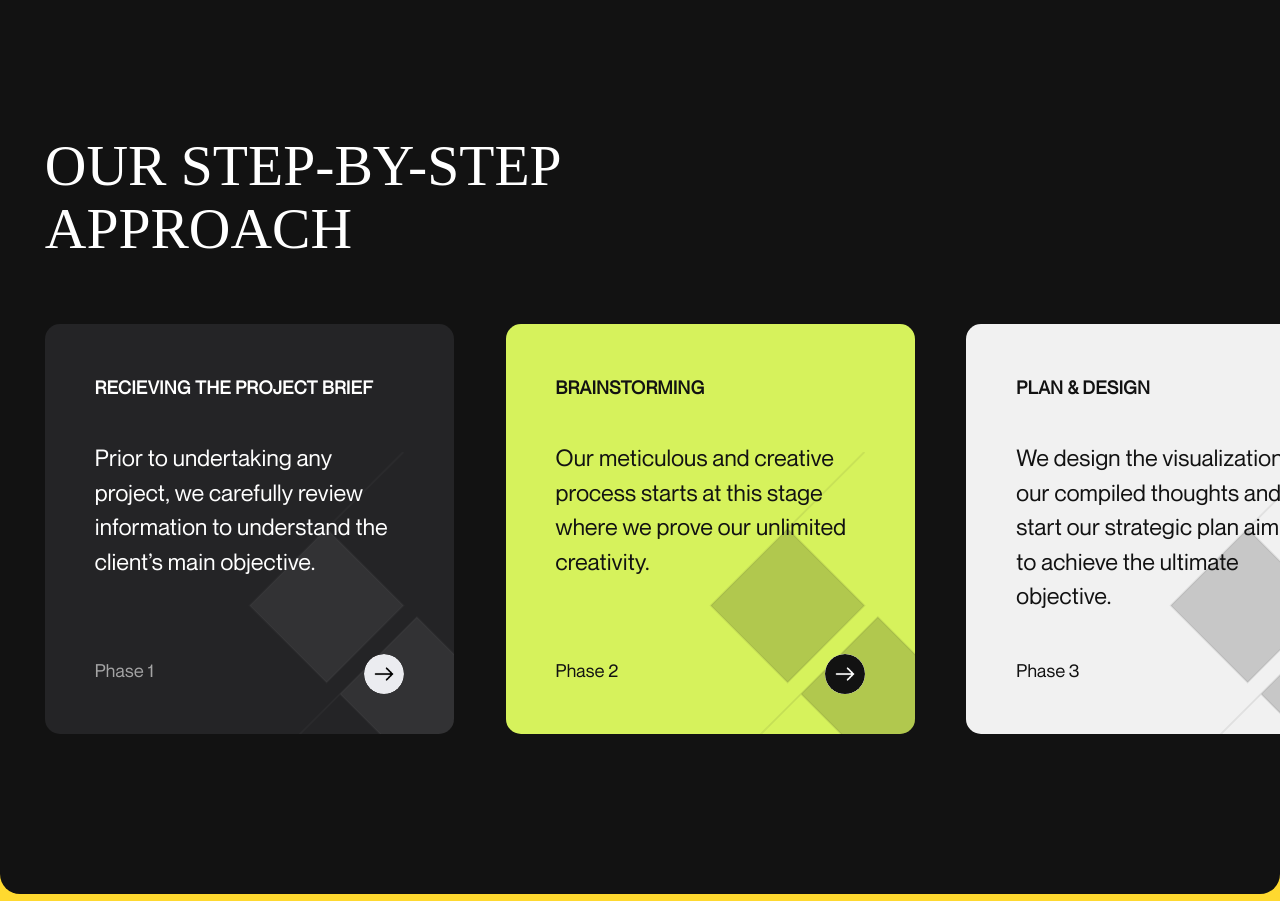
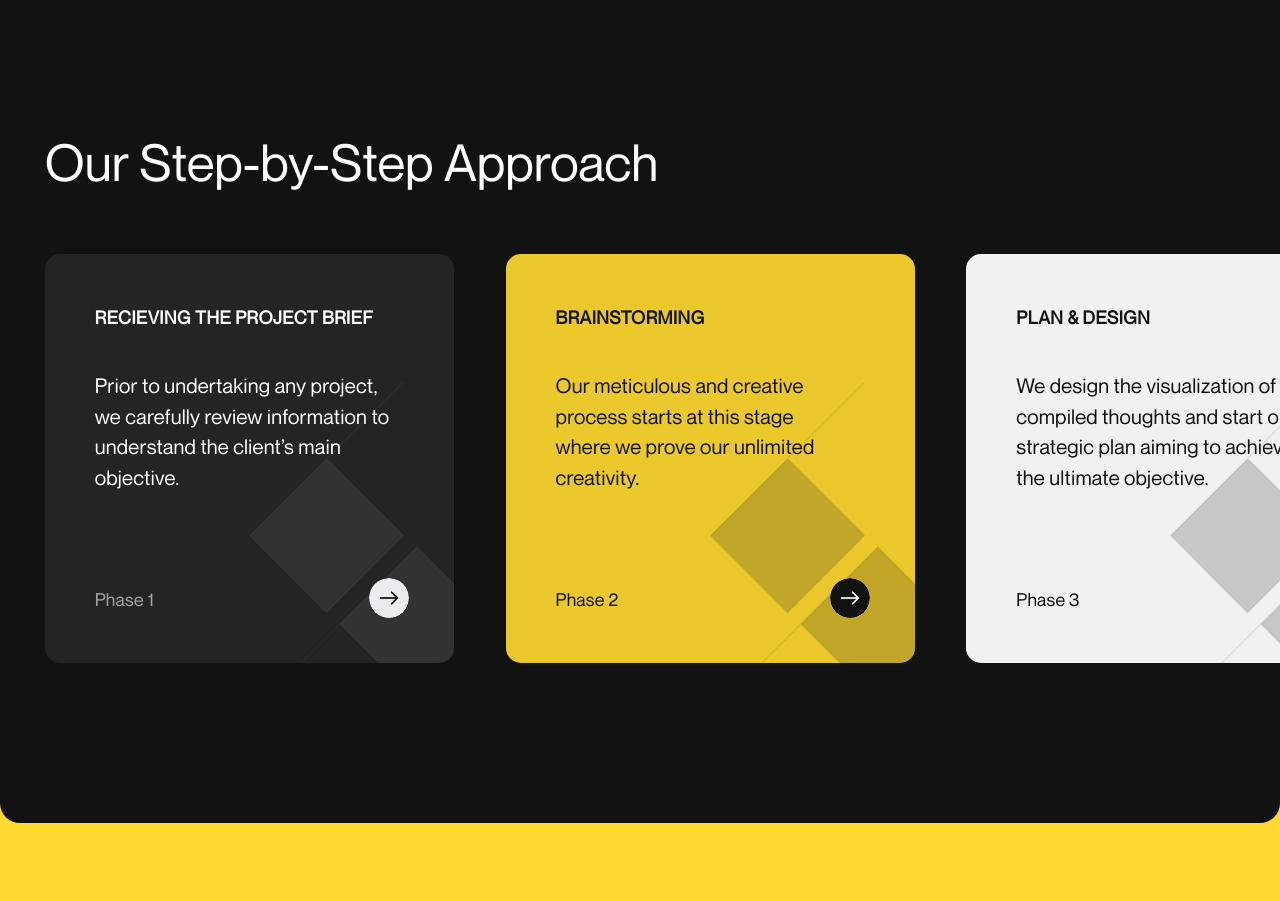
Before and after one commit to ZamPaul/bitspieces, a Next.js app: page /about in a window 1280 px wide. Shown: the part 1060-1961 px from the top of the page. Built offline with nearby package versions, Linux system fonts and the light colour scheme; a web font is replaced by a local one.

Commit message:
new testimonial slider added)

```diff
--- a/src/app/globals.css
+++ b/src/app/globals.css
@@ -29,6 +29,7 @@ html.lenis, html.lenis body {
     --black:#121212;
     --yellow2:#e0fd60;
     --yellow: #ffd92f;
+    --sliyellow: #ffd92fea;
     --bor: #808080;
     --sli:#242426;
     --purp:#b8a3f2;
--- a/src/app/page.js
+++ b/src/app/page.js
@@ -7,6 +7,7 @@ import Work from '@/components/home/work'
 import HomeAboutSection from '@/components/home/HomeAboutSection'
 import HomeServiceSection from '@/components/home/HomeServices'
 import HomeMarquee from '@/components/home/HomeMarquee'
+import Testimonials from '@/components/Testimonials/Testimonials'
 
 const Page = () => {
   return (
@@ -16,6 +17,7 @@ const Page = () => {
     <HomeAboutSection/>
     <HomeServiceSection/>
     <Work/>
+    <Testimonials/>
     <div className='bg-[#F1F1F1]'>
         <Marquee/>
         <FooterTest/>
--- /dev/null
+++ b/src/components/Testimonials/Testimonials.jsx
@@ -0,0 +1,129 @@
+import React, { useEffect, useState } from 'react'
+import Slide from './slide';
+import { motion } from 'framer-motion';
+import Getdimensions from '../hooks/getdimensions';
+
+const testimonials = [
+    {
+        name: "John Doe",
+        occupation: "Creative Director at Visionary Films",
+        review: "Bits & Pieces transformed our film sets into stunning visual masterpieces. Their attention to detail and creativity exceeded our expectations. Highly recommended!",
+        color:"var(--sli)",
+        flag:false,
+        date: "April 12, 2023",
+        serviceType: "Commercial Set Design"
+    },
+    {
+        name: "Sarah Johnson",
+        occupation: "Event Planner at Elegant Occasions",
+        review: "From start to finish, Bits & Pieces managed our corporate event flawlessly. Their professionalism and expertise made the event a huge success. Thank you!",
+        color:"var(--purp)",
+        flag:true,
+        date: "February 8, 2023",
+        serviceType: "Event Management"
+    },
+    {
+        name: "Emily Roberts",
+        occupation: "Marketing Manager at Stellar Brands",
+        review: "Our product launch was a hit thanks to Bits & Pieces. Their innovative advertising solutions and stunning designs captured our audience's attention perfectly.",
+        color:"#F1F1F1",
+        flag:true,
+        date: "May 20, 2023",
+        serviceType: "Advertising Department"
+    },
+    {
+        name: "David Lee",
+        occupation: "CEO of Apex Enterprises",
+        review: "Bits & Pieces provided top-notch rental equipment for our annual conference. The quality and variety of their offerings were impressive, making our event truly memorable.",
+        color:"var(--sliyellow)",
+        flag:true,
+        date: "July 15, 2023",
+        serviceType: "Rental Equipment"
+    },
+    {
+        name: "Olivia Brown",
+        occupation: "Producer at DreamWorks Productions",
+        review: "Working with Bits & Pieces on our commercial set was an absolute pleasure. Their team’s dedication to creating an immersive environment was evident in every detail.",
+        color:"#04443c",
+        flag:false,
+        date: "March 28, 2023",
+        serviceType: "Film Set Design"
+    },
+    {
+        name: "Michael Smith",
+        occupation: "Director of Events at Luxe Weddings",
+        review: "Bits & Pieces made our wedding day unforgettable. Their event and artist management services were exceptional, ensuring everything ran smoothly from start to finish.",
+        color:"#F1F1F1",
+        flag:true,
+        date: "June 10, 2023",
+        serviceType: "Event Management",
+    },
+    {
+        name: "Laura Martinez",
+        occupation: "Marketing Director at Bright Horizons",
+        review: "The outdoor and indoor printing services provided by Bits & Pieces were outstanding. Their attention to quality and design helped us create impactful advertising campaigns.",
+        color:"var(--sli)",
+        flag:false,
+        date: "January 5, 2023",
+        serviceType: "Advertising Department"
+    }
+];
+
+const Testimonials = () => {
+
+  const dimensions = Getdimensions();
+
+  const [constraints,setconstraints] = useState(0)
+
+  useEffect(()=>{
+    if(dimensions.w<=1024 && dimensions.h>=1000){
+        setconstraints(-dimensions.w*2.7)
+    }else if(dimensions.w<=576 && dimensions.h<1000){
+        setconstraints(-dimensions.w*6)
+    }else{
+        setconstraints(-dimensions.w*2.5)
+    }
+  },[dimensions])
+
+  return (
+    <div className='testimonials-section relative bg-black z-[30] pt-[7vh] tab:pt-[2vh] pb-[20vh] tab:pb-[10vh] mob:pt-[3vh] mob:pb-[15vh] w-full pl-[3.5%]'>
+      <TopText/>
+      <div className="testimonials-inner relative w-full">
+        <motion.div
+        drag="x"
+        dragConstraints={{left:constraints, right:0}}
+        initial={"init"}
+        whileTap={"tap"}
+        variants={{
+            init:{
+                cursor:"grab",
+            },
+            tap:{
+                cursor:"grabbing"
+            }
+        }}
+            className="testimonial-slider-wrapper flex-shrink-0 flex items-start gap-[4vw] mob:gap-[7vw]">
+            {
+                testimonials.map( (slide, i) => {
+                    return (
+                        <Slide flag={slide.flag} color={slide.color} date={slide.date} name={slide.name} occupation={slide.occupation} key={`Client_Review_Slide_${i}`} review={slide.review}/>
+                    )
+                })
+            }
+        </motion.div>
+      </div>
+    </div>
+  )
+}
+
+const TopText = () => {
+    return (
+      <div className="text-info w-[93%] mb-[7vh] tab:mb-[5vh] mob:mb-[5vh] flex flex-col justify-start pb-[5vh] tab:pb-[4.5vh] mob:pb-[3vh] border-b-[1px] border-b-[var(--bor)]">
+        <p className='text-[3.5vw] leading-none mob:leading-[1.4em] tab:text-[4vw] mob:text-[7vw]'>
+            Hear from Our Satisfied Clients
+        </p>
+      </div>
+    )
+  }
+
+export default Testimonials
--- /dev/null
+++ b/src/components/Testimonials/slide.jsx
@@ -0,0 +1,52 @@
+import React from 'react'
+import Svg from '../svg/svg'
+import { motion } from 'framer-motion'
+import { Circle } from '../about/process'
+
+const Slide = ({review, flag, color, name, occupation, key, date}) => {
+  return (
+    <motion.div
+     variants={{
+        init:{
+            scale: 1,
+        },
+        tap:{
+            scale:0.9,
+            transition:{ease:[0.33, 1, 0.68, 1],duration:0.4},
+        }
+     }}
+     style={{
+        backgroundColor:color
+     }}
+     key={key} className='review-slide w-[32vw] tab:w-[45vw] mob:w-[93vw] h-[32vw] tab:h-[50vw] mob:h-[520px] px-[45px] py-[45px] mob:px-[30px] bg-[var(--sli)] relative overflow-hidden flex flex-col items-start justify-between flex-shrink-0 rounded-[15px]'>
+        <div className="date-project relative">
+            <h2 className={`${flag?"text-black":"text-[#fff]"}`}>
+                {date}
+            </h2>
+        </div>
+        <div className="review relative top-[-1vw]">
+            <p className={`${flag?"text-black":""} text-[1.6vw] tab:text-[2.4vw] mob:text-[24px]`}>
+                "{review}"
+            </p>
+        </div>
+        <div className="client-details">
+            <div className="client-name mb-[3px]">
+                <h2 className={`${flag?"text-black":""} font-[900] tracking-[0.5px] tab:text-[16px]`}>
+                    {name}
+                </h2>
+            </div>
+            <div className="client-position">
+                <p className={`${flag?"text-[#121212ea]":"text-[#fffd] text-[16px] tab:text-[15px]"}`}>
+                    {occupation}
+                </p>
+            </div>
+        </div>
+        <div className="back-svg absolute right-[-8vw] mob:right-[-25vw] bottom-[-8vw] mob:bottom-[-20vw] w-[30vw] tab:w-[35vw] mob:w-[100vw] h-[30vw] tab:h-[35vw] mob:h-[100vw]">
+            <Svg fill={flag?"#12121230":"#ffffff10"} stroke={flag?"#12121212":"#ffffff07"} px={"0.5px"}/>
+        </div>
+        {/* <Circle flag={flag} style={{top:"45px",right:"45px"}}/> */}
+    </motion.div>
+  )
+}
+
+export default Slide
--- a/src/components/about/process.jsx
+++ b/src/components/about/process.jsx
@@ -14,7 +14,7 @@ let slides = [
     {
         title:"Brainstorming",
         desc:"Our meticulous and creative process starts at this stage where we prove our unlimited creativity.",
-        bg:"#e0fd60f3",
+        bg:"var(--sliyellow)",
         flag:true,
     },
     {
@@ -57,8 +57,8 @@ const Process = () => {
     <div className='process relative rounded-t-[15px] rounded-b-[20px] z-[30] w-full py-[20vh] tab:py-[12vh] mob:py-[10vh] overflow-hidden bg-black flex justify-center'>
         <div className="process-inner w-[93%] flex flex-col gap-[8vh] tab:gap-[5vh]">
             <div className="process-title">
-                <h1 className='text-[#fff] leading-[1.1em] tracking-[0px] uppercase text-[4.5vw] mob:text-[7vw] font-[mon]'>
-                    Our Step-by-Step<br/>Approach
+                <h1 className='text-[#fff] leading-[1.1em] tracking-[0px] text-[4vw] mob:text-[7vw]'>
+                    Our Step-by-Step Approach
                 </h1>
             </div>
             <div className="slider-wrapper w-full">
@@ -114,7 +114,7 @@ const Slider = () => {
                             </h2>
                         </div>
                         <div className="description w-full pr-[15px] tab:pr-[5px] mob:pr-[0px] relative">
-                            <p className={`text-[1.8vw] tab:text-[2.4vw] mob:text-[25px] ${slide.flag ? "text-black": "text-[#fff]"}`}>
+                            <p className={`text-[1.6vw] tab:text-[2.4vw] mob:text-[25px] ${slide.flag ? "text-black": "text-[#fff]"}`}>
                                 {slide.desc}
                             </p>
                         </div>
@@ -123,7 +123,7 @@ const Slider = () => {
                                 Phase {i+1}
                             </h2>
                         </div>
-                        <Circle flag={slide.flag}/>
+                        <Circle flag={slide.flag} style={{bottom:"45px",right:"45px"}}/>
 
                     </motion.div>
                 </motion.div>
@@ -132,9 +132,11 @@ const Slider = () => {
     )
 }
 
-export const Circle = ({flag}) => {
+export const Circle = ({flag, style}) => {
     return (
-        <div className={`circle ${flag?"bg-[var(--grey)]":"bg-[#121212]"} w-[40px] h-[40px] rounded-full absolute right-[50px] bottom-[40px] tab:right-[45px]`}>
+        <div
+         style={style}
+         className={`circle ${flag?"bg-[var(--grey)]":"bg-[#121212]"} w-[40px] h-[40px] rounded-full absolute tab:right-[45px]`}>
             <div className="circle-inner relative rotate-[0deg] rounded-full w-full h-full flex items-center justify-center overflow-hidden">
 
                 <motion.div
--- a/src/components/footer/footerTest.jsx
+++ b/src/components/footer/footerTest.jsx
@@ -102,7 +102,7 @@ const FooterTest = () => {
                 <Right/>
             </div>
             <div className="footer-lower border-t-[1px] py-[4vh] mob:py-[3vh] border-t-[#00000075] w-[93%] mt-[6vh] mob:mt-[3vh] flex justify-between">
-                <h2 className='link text-black mob:text-[14px]'>
+                <h2 className='link text-black mob:text-[14px] mob:leading-none'>
                     {lowerText}
                 </h2>
                 <div className="links flex gap-[20px]">
--- a/src/components/home/HomeMarquee.jsx
+++ b/src/components/home/HomeMarquee.jsx
@@ -80,7 +80,7 @@ const HomeMarquee = () => {
                                     return (
                                         <div key={i} className="home-marquee-h1 flex items-center flex-shrink-0 gap-[3vw]">
                                             <div>
-                                                <img src={elem} alt="" className='object-cover w-[20vw] tab:w-[23vw] mob:w-[45vw] h-[9vw] tab:h-[11vw] mob:h-[25vw] rounded-[100px]' />
+                                                <img src={elem} alt="" className='object-cover w-[22vw] tab:w-[25vw] mob:w-[47vw] h-[11vw] tab:h-[13vw] mob:h-[27vw] rounded-[100px]' />
                                             </div>
                                             <h1 className='tracking-[0px] font-[100] uppercase font-[mon] text-[#121212] text-[6vw] leading-none mob:text-[12vw]'>
                                                 Bits & Pieces
--- a/src/components/home/HomeServices.jsx
+++ b/src/components/home/HomeServices.jsx
@@ -55,7 +55,6 @@ const HomeServiceSection = () => {
 const ServicesGallery = () => {
   const bar = useRef(null)
   const gallery = useRef(null)
-  const galleryWrapper = useRef(null)
   const dotRefs = useRef([])
 
   useLayoutEffect(()=>{
@@ -70,17 +69,17 @@ const ServicesGallery = () => {
     dotRefs.current.forEach((elem,i)=>{
       ScrollTrigger.create({
         trigger:dotRefs.current[i],
-        start:"start 60%",
-        end:"start 60%",
+        start:"top 60%",
+        end:"top 60%",
         // markers: true,
         onLeave: function(){
           console.log('complete')
           glow(i)
         },
-        onLeaveBack: function(){
-          console.log('complete')
-          glow(i)
-        }
+        // onLeaveBack: function(){
+        //   console.log('complete')
+        //   glow(i)
+        // }
       })
     })
 
--- a/src/components/home/ServiceItem.jsx
+++ b/src/components/home/ServiceItem.jsx
@@ -1,11 +1,33 @@
 "use client"
-import React from 'react'
+import React, { useRef } from 'react'
 import Button from '../button/button'
+import { useGSAP } from '@gsap/react'
+import gsap from 'gsap'
+import { ScrollTrigger } from 'gsap/ScrollTrigger'
 
-const Service = ({service, href, btnText,count, key, description, img}) => {
+const Service = ({service, href, btnText, count, key, description, img}) => {
+
+  let text = useRef(null)
+
+  useGSAP(()=>{
+    gsap.registerPlugin(ScrollTrigger)
+    const anim = gsap.to(text.current,{
+      opacity: 1,
+    })
+    ScrollTrigger.create({
+      trigger:`.bar .dot:nth-child(${count+1})`,
+      start:"top 80%",
+      end:"top 60%",
+      animation: anim,
+      scrub: 1,
+      // markers: true,
+      invalidateOnRefresh: true,
+    })
+  })
+
   return (
     <div key={key} className='service-item py-[7vh] tab:py-[5vh] mob:py-[7vh] border-b-[1px] border-b-[var(--bor)] w-full flex mob:flex-col justify-between items-start mob:gap-[5vw]'>
-      <div className="left-title-description flex tab:flex-col mob:flex-col tab:gap-[3vw] mob:gap-[5vw] justify-between items-start w-[70%] tab:w-[55%] mob:w-full">
+      <div ref={text} className="left-title-description opacity-[0.5] flex tab:flex-col mob:flex-col tab:gap-[3vw] mob:gap-[5vw] justify-between items-start w-[70%] tab:w-[55%] mob:w-full">
         <div className="title-wrap flex gap-[10px]">
           <div className="service-count">
             <h2 className='text-[17px]'>
--- a/src/components/home/work.jsx
+++ b/src/components/home/work.jsx
@@ -16,7 +16,7 @@ const Work = () => {
 const TextIntro = () => {
   return (
     <div className="text-info w-[93%] flex flex-col justify-start pb-[6vh] tab:pb-[4.5vh] mob:pb-[3vh] border-b-[1px] border-b-[var(--bor)]">
-      <p className='text-[3vw] font-[mon] tracking-[1px] leading-none mob:leading-[1.3em] uppercase tab:text-[4vw] mob:text-[7vw]'>
+      <p className='text-[3.5vw] tracking-[0px] leading-none mob:leading-[1.3em] tab:text-[4vw] mob:text-[7vw]'>
         Featured Projects
       </p>
     </div>
```
